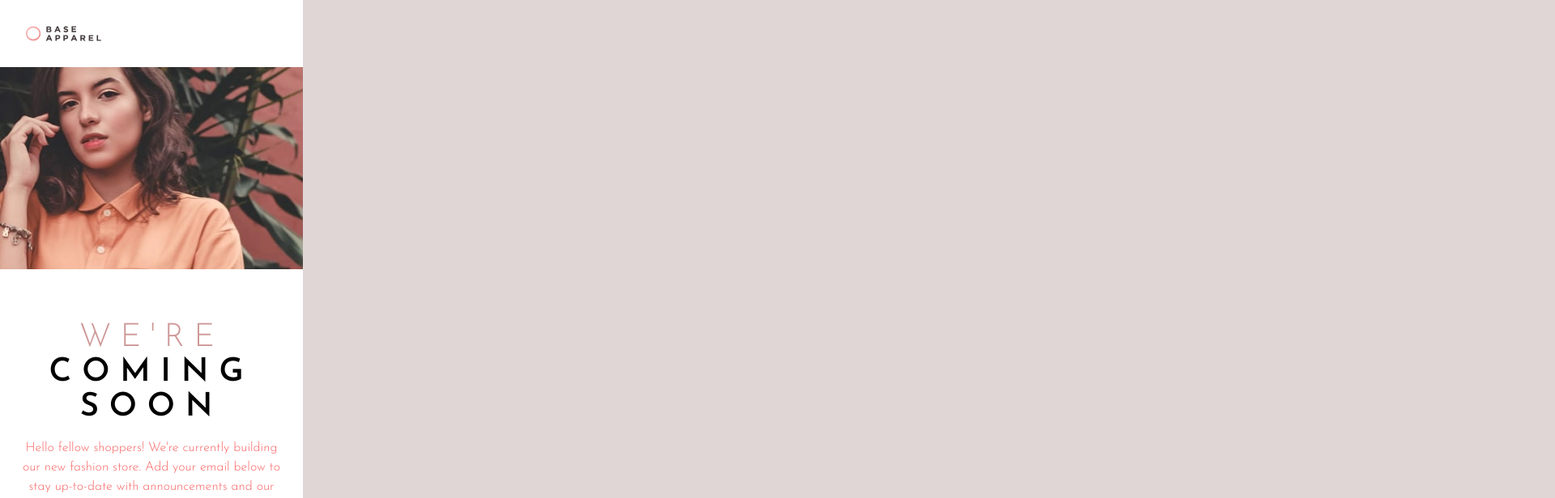
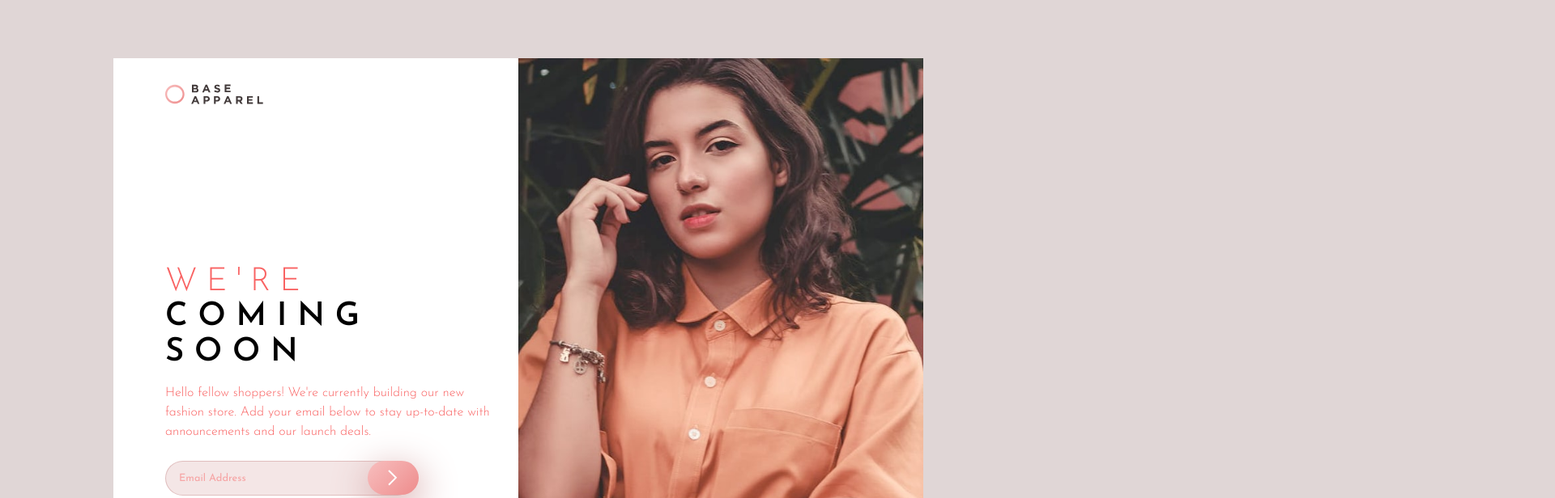
Before and after one commit to sclingan/base-apparel, a React (Vite) app: page / in a window 1280 px wide. Shown: the top 616 px of the page at 81% size, 1920 px wide, since content can reach past the window. Built offline with nearby package versions, Linux system fonts and the light colour scheme.

Commit message:
Adding desktop layout

```diff
--- a/src/App.css
+++ b/src/App.css
@@ -55,10 +55,9 @@ p, h1, h2, h3, h4, h5, h6 {
 
 /* TODO:
    check for accessibility
-   fix border for email
-   fix popup for email error
-   add hidden but accessible !icon
-   add hidden but accessible error msg
+   add comments to javascript
+   check accessibility for error msg
+   fix media queries for desktop and 360px <
 */
 
 body {
@@ -71,7 +70,7 @@ body {
 }
 
 .App {
-  background-color: hsl(0, 0%, 100%);
+  background-color: hsl(0, 39%, 93%);
   max-width: 374px;
   text-align: center;
   padding-bottom: 3rem;
@@ -79,6 +78,7 @@ body {
 
 header {
   padding: 2rem;
+  background-color: hsl(0, 0%, 100%);
 }
 
 .logo {
@@ -99,7 +99,7 @@ h1 {
 }
 
 span {
-  color: var(--desat-red);
+  color: var(--soft-red);
   font-weight: var(--fw-300);
   font-size: 2.5rem;
   letter-spacing: 0.7rem;
@@ -118,6 +118,7 @@ input {
   border: 0.1rem solid hsla(0, 36%, 70%, 0.5);
   border-radius: 2rem;
   padding: 0.7rem 9rem 0.7rem 1rem;
+  background-color: hsl(0, 39%, 93%);
   color: var(--gray-red);
   font-weight: var(--fw-400);
   outline-color: var(--soft-red);
@@ -125,7 +126,7 @@ input {
 }
 
 ::placeholder {
-  color: var(--desat-red);
+  color: var(--soft-red);
   font-weight: var(--fw-400);
   opacity: 0.5;
 }
@@ -166,12 +167,42 @@ input {
   padding-left: 1.8rem;
 }
 
-/* @media(min-width: 20rem) {
+@media(min-width: 37.5rem) {
+
+  body {
+    display: flex;
+    justify-content: center;
+    align-items: center;
+  }
 
   .App {
-    display: flex;
-    flex-direction: row-reverse;
+    display: grid;
+    grid-template-columns: 1fr 1fr;
+    grid-template-rows: auto auto;
+    min-width: 62.5rem;
+    margin: 0;
+    padding: 0;
+  }
+
+  header {
+    grid-column: 1/1;
+    grid-row: 1/2;
+    text-align: left;
+    padding-left: 4rem;
+  }
+
+  picture {
+    grid-column: 2/2;
+    grid-row: 1/2
+  }
+
+  main {
+    grid-column: 1/1;
+    grid-row: 1/2;
+    padding-top: 14rem;
+    text-align: left;
+    padding-left: 4rem;
   }
 
 
-} */
+}
--- a/src/App.jsx
+++ b/src/App.jsx
@@ -17,8 +17,8 @@ function App() {
       <img className='logo' src={logo} alt=""></img>
       </header>
       <picture>
-        <source media="(min-width: 20rem)" srcSet={hero}></source>
-        <source media="(max-width: 20rem)" srcSet={heroDesktop}></source>
+        <source media="(max-width: 37.5rem)" srcSet={hero}></source>
+        <source media="(min-width: 37.5rem)" srcSet={heroDesktop}></source>
         <img src={heroDesktop} alt=""></img>
       </picture>
       <main>
```
